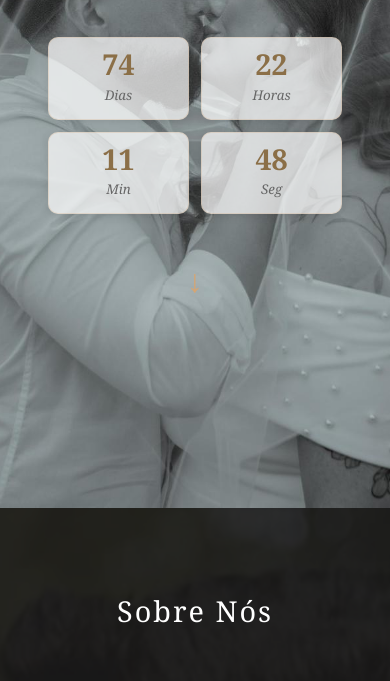
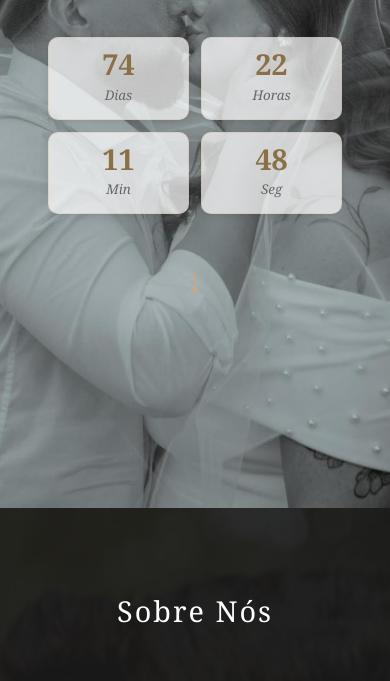
Before and after one commit to willwsc/lorenawillian-2504, a website: page index.html in a window 390 px wide. Shown: the part 336-1017 px from the top of the page. Drawn offline with Linux system fonts and the light colour scheme; no server answers.

Commit message:
updateHearderMv1.5

```diff
--- a/css/style.css
+++ b/css/style.css
@@ -215,7 +215,7 @@
 @media (max-width: 768px) {
   .hero-bg {
     inset: 0;
-    background-position: 65% var(--hero-y);
+    background-position: 75% var(--hero-y);
   }
   .hero-bg-left,
   .hero-bg-right {
@@ -223,7 +223,7 @@
   }
   .hero-bg-center{
     clip-path: inset(0 0 0 0);
-    background-position: 65% var(--hero-y) !important;
+    background-position: 75% var(--hero-y) !important;
     background-size: cover;
   }
 }
```
